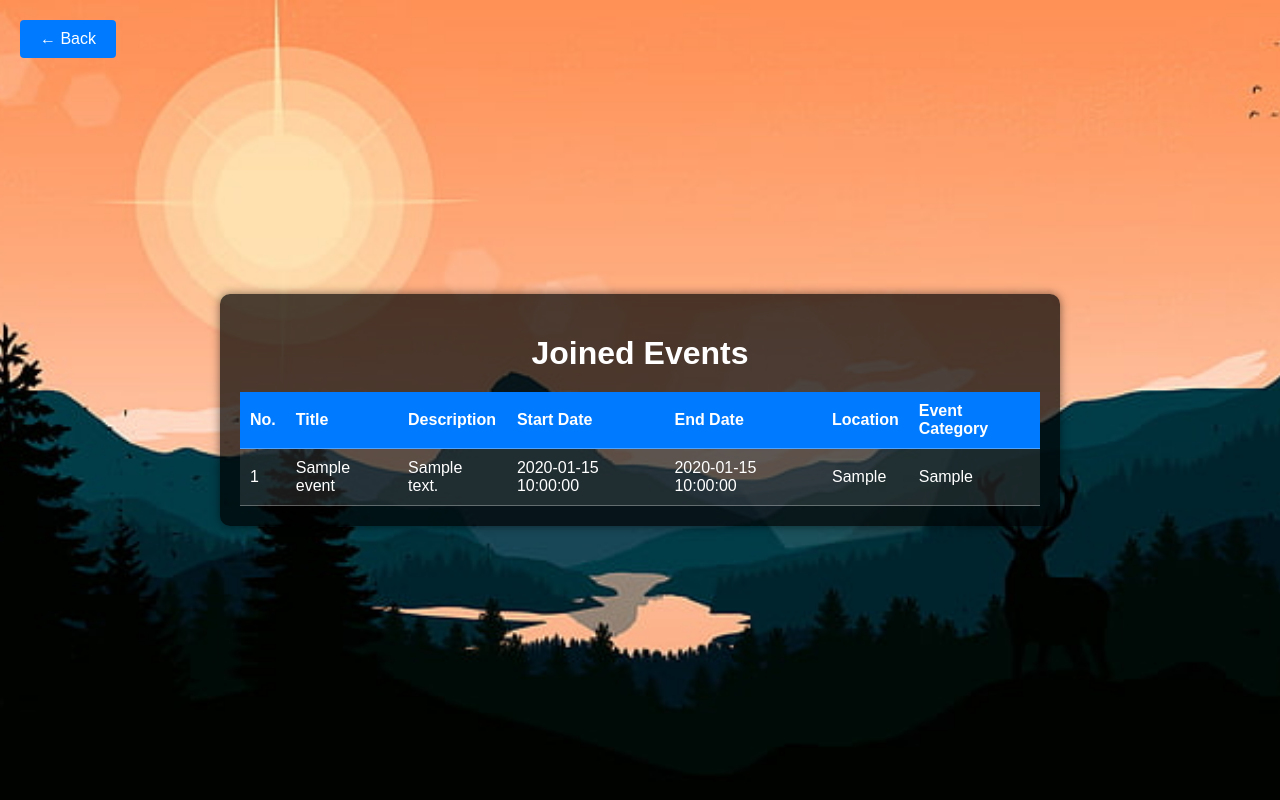
After one commit to zahir248/volunteer, a PHP site: page /joined_events.php in a window 1280 px wide. The commit adds this page. Run offline with PHP 8.4, Linux system fonts and the light colour scheme; the visitor is signed in with stand-in values (Sample User, id 1); tables that the repository leaves empty or names only in its code hold one stand-in row (values such as "Sample post").

Commit message:
implement joined events page

```diff
--- a/views/dashboard.php
+++ b/views/dashboard.php
@@ -75,6 +75,7 @@ $fullname = $userData['fullname'];
         <h1>Welcome Volunteer, <?php echo $fullname; ?></h1>
         <div style="margin-top: 20px; margin-bottom: 20px;"> <!-- Add margin-top to create space -->
             <a href="upcoming_events.php">View Upcoming Events</a>
+            <a href="joined_events.php">View Joined Events</a> <!-- New button for joined events -->
             <a href="profile_volunteer.php">View Profile</a>
             <a href="#" onclick="logout()" class="logout">Logout</a>
         </div>
--- /dev/null
+++ b/views/joined_events.php
@@ -0,0 +1,152 @@
+<?php
+require_once '../session/session.php';
+require_once '../models/config.php'; // Include the configuration file
+check_login();
+
+// Fetch user data based on user_id from session
+$user_id = $_SESSION['user_id'];
+
+// Create connection
+$conn = db_connect();
+
+// Fetch joined events for the volunteer
+$sql = "SELECT e.event_id, e.title, e.description, e.start_date, e.end_date, e.location, e.event_category
+        FROM event e
+        INNER JOIN user_volunteer_event uve ON e.event_id = uve.event_id
+        WHERE uve.user_id = ?
+        ORDER BY e.start_date DESC"; // Order events by start date, latest first
+$stmt = $conn->prepare($sql);
+$stmt->bind_param("i", $user_id);
+$stmt->execute();
+$result = $stmt->get_result();
+?>
+
+<!DOCTYPE html>
+<html lang="en">
+<head>
+    <meta charset="UTF-8">
+    <meta name="viewport" content="width=device-width, initial-scale=1.0">
+    <title>Joined Events</title>
+    <style>
+        /* Integrated CSS styles */
+        html, body {
+            height: 100%;
+            margin: 0;
+            padding: 0;
+        }
+
+        body {
+            background-image: url('../images/joinedevents.jpg');
+            background-size: cover;
+            background-position: center;
+            background-repeat: no-repeat;
+            display: flex;
+            justify-content: center;
+            align-items: center;
+            flex-direction: column;
+            color: white;
+            font-family: Arial, sans-serif;
+            min-height: 100vh;
+            position: relative; /* Added */
+        }
+
+        .back-button {
+            position: absolute; /* Added */
+            top: 20px; /* Added */
+            left: 20px; /* Added */
+            display: inline-block;
+            padding: 10px 20px;
+            font-size: 16px;
+            color: white;
+            border: none;
+            border-radius: 4px;
+            cursor: pointer;
+            text-decoration: none;
+            background-color: #007BFF;
+            margin-bottom: 20px;
+        }
+
+        .back-button:hover {
+            background-color: #0056b3;
+        }
+
+        .event-container {
+            background-color: rgba(0, 0, 0, 0.7); /* Adjusted opacity */
+            padding: 20px;
+            border-radius: 10px;
+            margin-top: 20px;
+            max-width: 800px;
+            box-shadow: 0 0 10px rgba(0, 0, 0, 0.5); /* Added box shadow */
+            overflow-x: auto; /* Added horizontal scroll */
+        }
+
+        h1 {
+            text-align: center;
+            margin-bottom: 20px;
+        }
+
+        .styled-table {
+    width: 100%;
+    border-collapse: collapse;
+}
+
+.styled-table th, .styled-table td {
+    padding: 10px; /* Adjusted padding */
+    text-align: left;
+    border-bottom: 1px solid rgba(255, 255, 255, 0.3);
+}
+
+.styled-table th {
+    background-color: #007BFF; /* Header background color */
+    color: white; /* Header text color */
+}
+
+.styled-table tbody tr:nth-child(even) {
+    background-color: rgba(255, 255, 255, 0.1);
+}
+
+.styled-table tbody tr:hover {
+    background-color: rgba(255, 255, 255, 0.2);
+}
+
+
+        p {
+            text-align: center;
+            margin-top: 20px;
+        }
+    </style>
+</head>
+<body>
+    <a class="back-button" href="../views/dashboard.php">&#8592; Back</a>
+    <div class="event-container">
+        <h1>Joined Events</h1>
+        <?php
+        if ($result->num_rows > 0) {
+            echo "<table class='styled-table'>";
+            echo "<tr><th>No.</th><th>Title</th><th>Description</th><th>Start Date</th><th>End Date</th><th>Location</th><th>Event Category</th></tr>";
+            $no = 1;
+            while ($row = $result->fetch_assoc()) {
+                echo "<tr>";
+                echo "<td>{$no}</td>";
+                echo "<td>{$row['title']}</td>";
+                echo "<td>{$row['description']}</td>";
+                echo "<td>{$row['start_date']}</td>";
+                echo "<td>{$row['end_date']}</td>";
+                echo "<td>{$row['location']}</td>";
+                echo "<td>{$row['event_category']}</td>";
+                echo "</tr>";
+                $no++;
+            }
+            echo "</table>";
+        } else {
+            echo "<p>No events joined yet.</p>";
+        }
+        ?>
+    </div>
+</body>
+</html>
+
+<?php
+$stmt->close();
+$conn->close();
+?>
```
Also changed, not shown: images/joinedevents.jpg (added).
